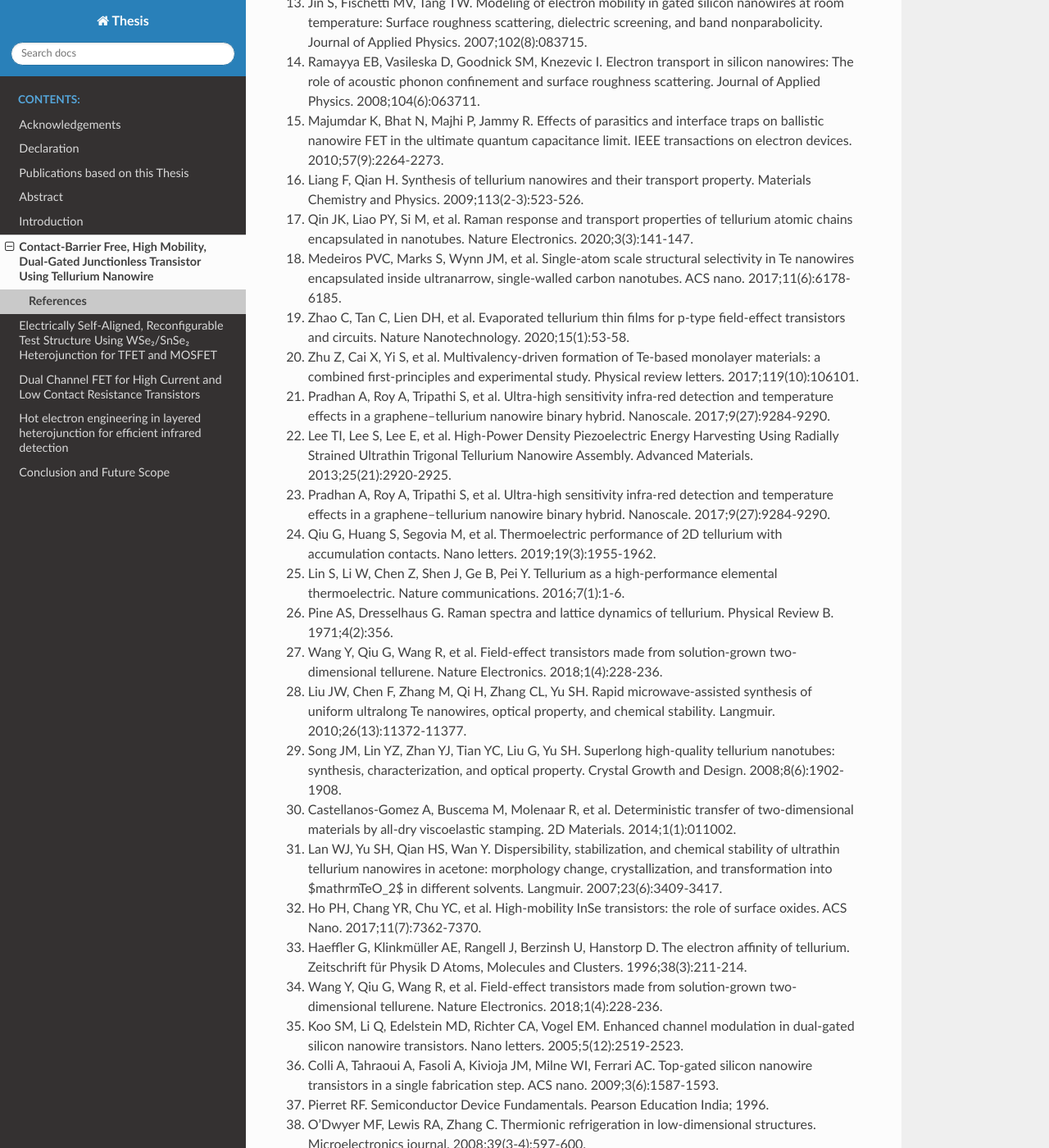
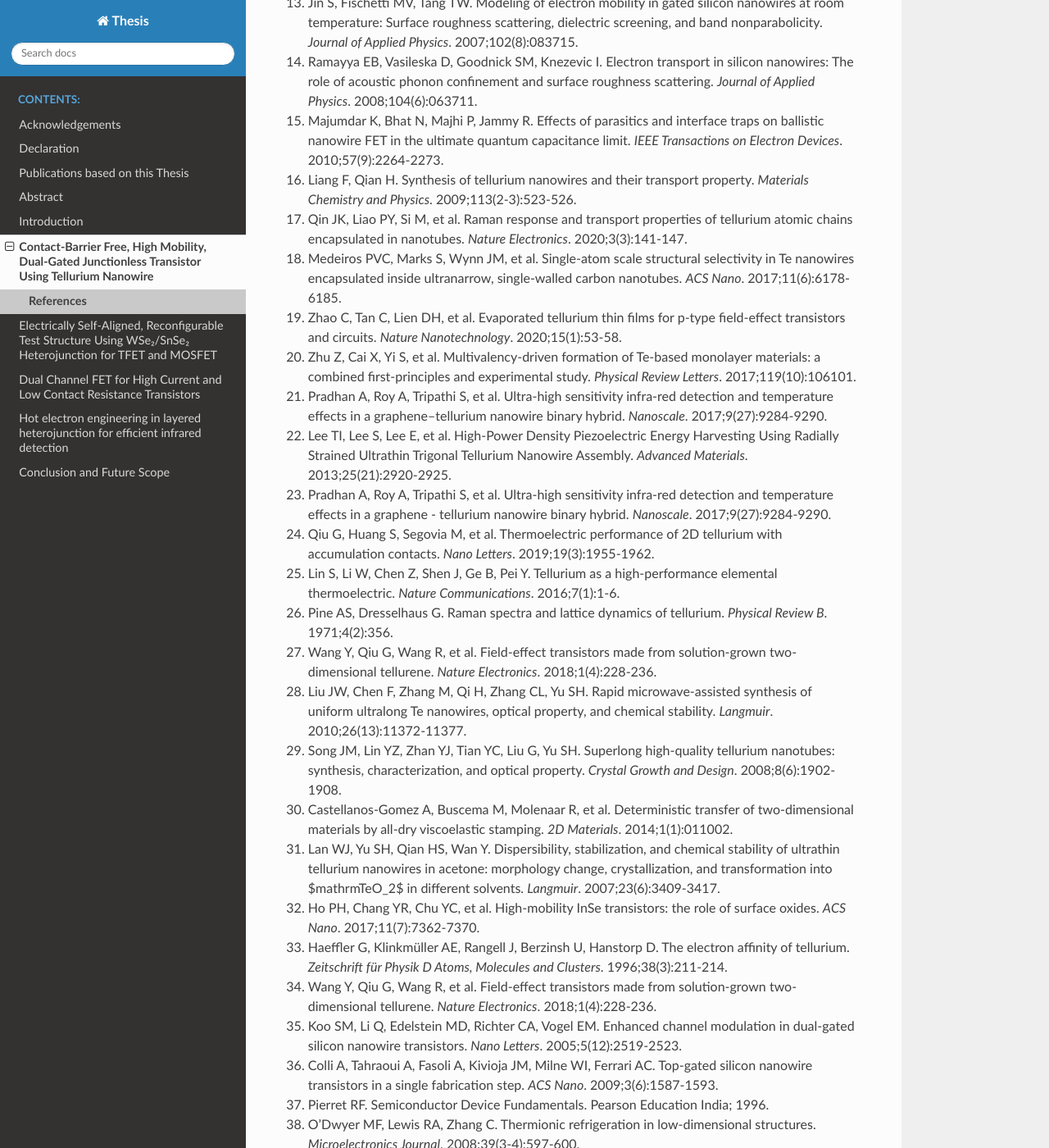
Before and after one commit to dpshkr/mythesis, a Sphinx documentation site: the page built from source/junctionless-tellurium-nanowire-transistor/references.rst, in a window 1280 px wide and 1400 px high, scrolled down 816 px. Shown: the whole window at 82% size. Built offline with Sphinx 7.4.7 and the Read the Docs theme 3.1.0, drawn with Linux system fonts in a browser that asks for light colours; part of the change alters nothing that is shown; some of the changed text lies outside the part shown.

Commit message:
Update references.rst

```diff
--- a/source/junctionless-tellurium-nanowire-transistor/references.rst
+++ b/source/junctionless-tellurium-nanowire-transistor/references.rst
@@ -5,9 +5,9 @@ References
 
 2.	Singh N, Agarwal A, Bera LK, et al. High-performance fully depleted silicon nanowire (diameter < 5 nm) gate-all-around CMOS devices. *IEEE Electron Device Letters*. 2006;27(5):383-386.
 
-3.	Appenzeller J, Knoch J, Bjork MT, Riel H, Schmid H, Riess W. Toward nanowire electronics. *IEEE Transactions on electron devices*. 2008;55(11):2827-2845.
+3.	Appenzeller J, Knoch J, Bjork MT, Riel H, Schmid H, Riess W. Toward nanowire electronics. *IEEE Transactions on Electron Devices*. 2008;55(11):2827-2845.
 
-4.	Kuhn KJ. Considerations for ultimate CMOS scaling. *IEEE transactions on Electron Devices*. 2012;59(7):1813-1828.
+4.	Kuhn KJ. Considerations for ultimate CMOS scaling. *IEEE Transactions on Electron Devices*. 2012;59(7):1813-1828.
 
 5.	Bohr MT, Young IA. CMOS scaling trends and beyond. *IEEE Micro*. 2017;37(6):20-29.
 
@@ -25,82 +25,82 @@ References
 
 12.	Gundapaneni S, Ganguly S, Kottantharayil A. Enhanced Electrostatic Integrity of Short-Channel Junctionless Transistor With High-κ Spacers. *IEEE Electron Device Letters*. 2011;32(10):1325-1327.
 
-13.	Jin S, Fischetti MV, Tang TW. Modeling of electron mobility in gated silicon nanowires at room temperature: Surface roughness scattering, dielectric screening, and band nonparabolicity. Journal of Applied Physics. 2007;102(8):083715.
+13.	Jin S, Fischetti MV, Tang TW. Modeling of electron mobility in gated silicon nanowires at room temperature: Surface roughness scattering, dielectric screening, and band nonparabolicity. *Journal of Applied Physics*. 2007;102(8):083715.
 
-14.	Ramayya EB, Vasileska D, Goodnick SM, Knezevic I. Electron transport in silicon nanowires: The role of acoustic phonon confinement and surface roughness scattering. Journal of Applied Physics. 2008;104(6):063711.
+14.	Ramayya EB, Vasileska D, Goodnick SM, Knezevic I. Electron transport in silicon nanowires: The role of acoustic phonon confinement and surface roughness scattering. *Journal of Applied Physics*. 2008;104(6):063711.
 
-15.	Majumdar K, Bhat N, Majhi P, Jammy R. Effects of parasitics and interface traps on ballistic nanowire FET in the ultimate quantum capacitance limit. IEEE transactions on electron devices. 2010;57(9):2264-2273.
+15.	Majumdar K, Bhat N, Majhi P, Jammy R. Effects of parasitics and interface traps on ballistic nanowire FET in the ultimate quantum capacitance limit. *IEEE Transactions on Electron Devices*. 2010;57(9):2264-2273.
 
-16.	Liang F, Qian H. Synthesis of tellurium nanowires and their transport property. Materials Chemistry and Physics. 2009;113(2-3):523-526.
+16.	Liang F, Qian H. Synthesis of tellurium nanowires and their transport property. *Materials Chemistry and Physics*. 2009;113(2-3):523-526.
 
-17.	Qin JK, Liao PY, Si M, et al. Raman response and transport properties of tellurium atomic chains encapsulated in nanotubes. Nature Electronics. 2020;3(3):141-147.
+17.	Qin JK, Liao PY, Si M, et al. Raman response and transport properties of tellurium atomic chains encapsulated in nanotubes. *Nature Electronics*. 2020;3(3):141-147.
 
-18.	Medeiros PVC, Marks S, Wynn JM, et al. Single-atom scale structural selectivity in Te nanowires encapsulated inside ultranarrow, single-walled carbon nanotubes. ACS nano. 2017;11(6):6178-6185.
+18.	Medeiros PVC, Marks S, Wynn JM, et al. Single-atom scale structural selectivity in Te nanowires encapsulated inside ultranarrow, single-walled carbon nanotubes. *ACS Nano*. 2017;11(6):6178-6185.
 
-19.	Zhao C, Tan C, Lien DH, et al. Evaporated tellurium thin films for p-type field-effect transistors and circuits. Nature Nanotechnology. 2020;15(1):53-58.
+19.	Zhao C, Tan C, Lien DH, et al. Evaporated tellurium thin films for p-type field-effect transistors and circuits. *Nature Nanotechnology*. 2020;15(1):53-58.
 
-20.	Zhu Z, Cai X, Yi S, et al. Multivalency-driven formation of Te-based monolayer materials: a combined first-principles and experimental study. Physical review letters. 2017;119(10):106101.
+20.	Zhu Z, Cai X, Yi S, et al. Multivalency-driven formation of Te-based monolayer materials: a combined first-principles and experimental study. *Physical Review Letters*. 2017;119(10):106101.
 
-21.	Pradhan A, Roy A, Tripathi S, et al. Ultra-high sensitivity infra-red detection and temperature effects in a graphene--tellurium nanowire binary hybrid. Nanoscale. 2017;9(27):9284-9290.
+21.	Pradhan A, Roy A, Tripathi S, et al. Ultra-high sensitivity infra-red detection and temperature effects in a graphene--tellurium nanowire binary hybrid. *Nanoscale*. 2017;9(27):9284-9290.
 
-22.	Lee TI, Lee S, Lee E, et al. High-Power Density Piezoelectric Energy Harvesting Using Radially Strained Ultrathin Trigonal Tellurium Nanowire Assembly. Advanced Materials. 2013;25(21):2920-2925.
+22.	Lee TI, Lee S, Lee E, et al. High-Power Density Piezoelectric Energy Harvesting Using Radially Strained Ultrathin Trigonal Tellurium Nanowire Assembly. *Advanced Materials*. 2013;25(21):2920-2925.
 
-23. Pradhan A, Roy A, Tripathi S, et al. Ultra-high sensitivity infra-red detection and temperature effects in a graphene--tellurium nanowire binary hybrid. Nanoscale. 2017;9(27):9284-9290.
+23. Pradhan A, Roy A, Tripathi S, et al. Ultra-high sensitivity infra-red detection and temperature effects in a graphene - tellurium nanowire binary hybrid. *Nanoscale*. 2017;9(27):9284-9290.
 
-24.	Qiu G, Huang S, Segovia M, et al. Thermoelectric performance of 2D tellurium with accumulation contacts. Nano letters. 2019;19(3):1955-1962.
+24.	Qiu G, Huang S, Segovia M, et al. Thermoelectric performance of 2D tellurium with accumulation contacts. *Nano Letters*. 2019;19(3):1955-1962.
 
-25.	Lin S, Li W, Chen Z, Shen J, Ge B, Pei Y. Tellurium as a high-performance elemental thermoelectric. Nature communications. 2016;7(1):1-6.
+25.	Lin S, Li W, Chen Z, Shen J, Ge B, Pei Y. Tellurium as a high-performance elemental thermoelectric. *Nature Communications*. 2016;7(1):1-6.
 
-26.	Pine AS, Dresselhaus G. Raman spectra and lattice dynamics of tellurium. Physical Review B. 1971;4(2):356.
+26.	Pine AS, Dresselhaus G. Raman spectra and lattice dynamics of tellurium. *Physical Review B*. 1971;4(2):356.
 
-27.	Wang Y, Qiu G, Wang R, et al. Field-effect transistors made from solution-grown two-dimensional tellurene. Nature Electronics. 2018;1(4):228-236.
+27.	Wang Y, Qiu G, Wang R, et al. Field-effect transistors made from solution-grown two-dimensional tellurene. *Nature Electronics*. 2018;1(4):228-236.
 
-28.	Liu JW, Chen F, Zhang M, Qi H, Zhang CL, Yu SH. Rapid microwave-assisted synthesis of uniform ultralong Te nanowires, optical property, and chemical stability. Langmuir. 2010;26(13):11372-11377.
+28.	Liu JW, Chen F, Zhang M, Qi H, Zhang CL, Yu SH. Rapid microwave-assisted synthesis of uniform ultralong Te nanowires, optical property, and chemical stability. *Langmuir*. 2010;26(13):11372-11377.
 
-29.	Song JM, Lin YZ, Zhan YJ, Tian YC, Liu G, Yu SH. Superlong high-quality tellurium nanotubes: synthesis, characterization, and optical property. Crystal Growth and Design. 2008;8(6):1902-1908.
+29.	Song JM, Lin YZ, Zhan YJ, Tian YC, Liu G, Yu SH. Superlong high-quality tellurium nanotubes: synthesis, characterization, and optical property. *Crystal Growth and Design*. 2008;8(6):1902-1908.
 
-30.	Castellanos-Gomez A, Buscema M, Molenaar R, et al. Deterministic transfer of two-dimensional materials by all-dry viscoelastic stamping. 2D Materials. 2014;1(1):011002.
+30.	Castellanos-Gomez A, Buscema M, Molenaar R, et al. Deterministic transfer of two-dimensional materials by all-dry viscoelastic stamping. *2D Materials*. 2014;1(1):011002.
 
-31.	Lan WJ, Yu SH, Qian HS, Wan Y. Dispersibility, stabilization, and chemical stability of ultrathin tellurium nanowires in acetone: morphology change, crystallization, and transformation into $\mathrmTeO_2$ in different solvents. Langmuir. 2007;23(6):3409-3417.
+31.	Lan WJ, Yu SH, Qian HS, Wan Y. Dispersibility, stabilization, and chemical stability of ultrathin tellurium nanowires in acetone: morphology change, crystallization, and transformation into $\mathrmTeO_2$ in different solvents. *Langmuir*. 2007;23(6):3409-3417.
 
-32.	Ho PH, Chang YR, Chu YC, et al. High-mobility InSe transistors: the role of surface oxides. ACS Nano. 2017;11(7):7362-7370.
+32.	Ho PH, Chang YR, Chu YC, et al. High-mobility InSe transistors: the role of surface oxides. *ACS Nano*. 2017;11(7):7362-7370.
 
-33.	Haeffler G, Klinkmüller AE, Rangell J, Berzinsh U, Hanstorp D. The electron affinity of tellurium. Zeitschrift für Physik D Atoms, Molecules and Clusters. 1996;38(3):211-214.
+33.	Haeffler G, Klinkmüller AE, Rangell J, Berzinsh U, Hanstorp D. The electron affinity of tellurium. *Zeitschrift für Physik D Atoms, Molecules and Clusters*. 1996;38(3):211-214.
 
-34.	Wang Y, Qiu G, Wang R, et al. Field-effect transistors made from solution-grown two-dimensional tellurene. Nature Electronics. 2018;1(4):228-236.
+34.	Wang Y, Qiu G, Wang R, et al. Field-effect transistors made from solution-grown two-dimensional tellurene. *Nature Electronics*. 2018;1(4):228-236.
 
-35.	Koo SM, Li Q, Edelstein MD, Richter CA, Vogel EM. Enhanced channel modulation in dual-gated silicon nanowire transistors. Nano letters. 2005;5(12):2519-2523.
+35.	Koo SM, Li Q, Edelstein MD, Richter CA, Vogel EM. Enhanced channel modulation in dual-gated silicon nanowire transistors. *Nano Letters*. 2005;5(12):2519-2523.
 
-36.	Colli A, Tahraoui A, Fasoli A, Kivioja JM, Milne WI, Ferrari AC. Top-gated silicon nanowire transistors in a single fabrication step. ACS nano. 2009;3(6):1587-1593.
+36.	Colli A, Tahraoui A, Fasoli A, Kivioja JM, Milne WI, Ferrari AC. Top-gated silicon nanowire transistors in a single fabrication step. *ACS Nano*. 2009;3(6):1587-1593.
 
 37.	Pierret RF. Semiconductor Device Fundamentals. Pearson Education India; 1996.
 
-38.	O’Dwyer MF, Lewis RA, Zhang C. Thermionic refrigeration in low-dimensional structures. Microelectronics journal. 2008;39(3-4):597-600.
+38.	O’Dwyer MF, Lewis RA, Zhang C. Thermionic refrigeration in low-dimensional structures. *Microelectronics Journal*. 2008;39(3-4):597-600.
 
 39.	Sze SM. Semiconductor Devices: Physics and Technology. John wiley & sons; 2008.
 
-40.	Khanal DR, Wu J. Gate coupling and charge distribution in nanowire field effect transistors. Nano letters. 2007;7(9):2778-2783.
+40.	Khanal DR, Wu J. Gate coupling and charge distribution in nanowire field effect transistors. *Nano Letters*. 2007;7(9):2778-2783.
 
-41.	Wunnicke O. Gate capacitance of back-gated nanowire field-effect transistors. Applied Physics Letters. 2006;89(8):083102.
+41.	Wunnicke O. Gate capacitance of back-gated nanowire field-effect transistors. *Applied Physics Letters*. 2006;89(8):083102.
 
-42.	Fuhrer MS, Hone J. Measurement of mobility in dual-gated MoS2 transistors. Nature nanotechnology. 2013;8(3):146-147.
+42.	Fuhrer MS, Hone J. Measurement of mobility in dual-gated MoS2 transistors. *Nature Nanotechnology*. 2013;8(3):146-147.
 
 43.	Hecht F. New development in FreeFem++. J Numer Math. 2012;20(3-4):251-265. https://freefem.org/
 
-44.	Fickenscher M, Shi T, Jackson HE, et al. Optical, structural, and numerical investigations of GaAs/AlGaAs core--multishell nanowire quantum well tubes. Nano letters. 2013;13(3):1016-1022.
+44.	Fickenscher M, Shi T, Jackson HE, et al. Optical, structural, and numerical investigations of GaAs/AlGaAs core--multishell nanowire quantum well tubes. *Nano Letters*. 2013;13(3):1016-1022.
 
-45.	Pemasiri K, Jackson HE, Smith LM, et al. Quantum confinement of excitons in wurtzite InP nanowires. Journal of Applied Physics. 2015;117(19):194306.
+45.	Pemasiri K, Jackson HE, Smith LM, et al. Quantum confinement of excitons in wurtzite InP nanowires. *Journal of Applied Physics*. 2015;117(19):194306.
 
-46.	Lee Y, Kakushima K, Natori K, Iwai H. Gate capacitance modeling and diameter-dependent performance of nanowire MOSFETs. IEEE Transactions on Electron Devices. 2012;59(4):1037-1045.
+46.	Lee Y, Kakushima K, Natori K, Iwai H. Gate capacitance modeling and diameter-dependent performance of nanowire MOSFETs. *IEEE Transactions on Electron Devices*. 2012;59(4):1037-1045.
 
-47.	Takagi SI, Toriumi A, Iwase M, Tango H. On the universality of inversion layer mobility in Si MOSFET’s: Part I-effects of substrate impurity concentration. IEEE Transactions on Electron Devices. 1994;41(12):2357-2362.
+47.	Takagi SI, Toriumi A, Iwase M, Tango H. On the universality of inversion layer mobility in Si MOSFET’s: Part I-effects of substrate impurity concentration. *IEEE Transactions on Electron Devices*. 1994;41(12):2357-2362.
 
-48.	Ong ZY, Fischetti MV. Mobility enhancement and temperature dependence in top-gated single-layer $\mathrmMoS2$. Physical Review B. 2013;88(16):165316.
+48.	Ong ZY, Fischetti MV. Mobility enhancement and temperature dependence in top-gated single-layer MoS₂. *Physical Review B*. 2013;88(16):165316.
 
-49.	Radisavljevic B, Kis A. Mobility engineering and a metal--insulator transition in monolayer $\mathrmMoS_2$. Nature materials. 2013;12(9):815-820.
+49.	Radisavljevic B, Kis A. Mobility engineering and a metal--insulator transition in monolayer MoS₂. *Nature materials*. 2013;12(9):815-820.
 
-50.	Amani M, Tan C, Zhang G, et al. Solution-synthesized high-mobility tellurium nanoflakes for short-wave infrared photodetectors. ACS nano. 2018;12(7):7253-7263.
+50.	Amani M, Tan C, Zhang G, et al. Solution-synthesized high-mobility tellurium nanoflakes for short-wave infrared photodetectors. *ACS Nano*. 2018;12(7):7253-7263.
 
-51.	Zhou G, Addou R, Wang Q, et al. High-Mobility Helical Tellurium Field-Effect Transistors Enabled by Transfer-Free, Low-Temperature Direct Growth. Advanced Materials. 2018;30(36):1803109.
+51.	Zhou G, Addou R, Wang Q, et al. High-Mobility Helical Tellurium Field-Effect Transistors Enabled by Transfer-Free, Low-Temperature Direct Growth. *Advanced Materials*. 2018;30(36):1803109.
 
-52.	Tong L, Huang X, Wang P, et al. Stable mid-infrared polarization imaging based on quasi-2D tellurium at room temperature. Nature communications. 2020;11(1):1-10.
+52.	Tong L, Huang X, Wang P, et al. Stable mid-infrared polarization imaging based on quasi-2D tellurium at room temperature. *Nature Communications*. 2020;11(1):1-10.
```
